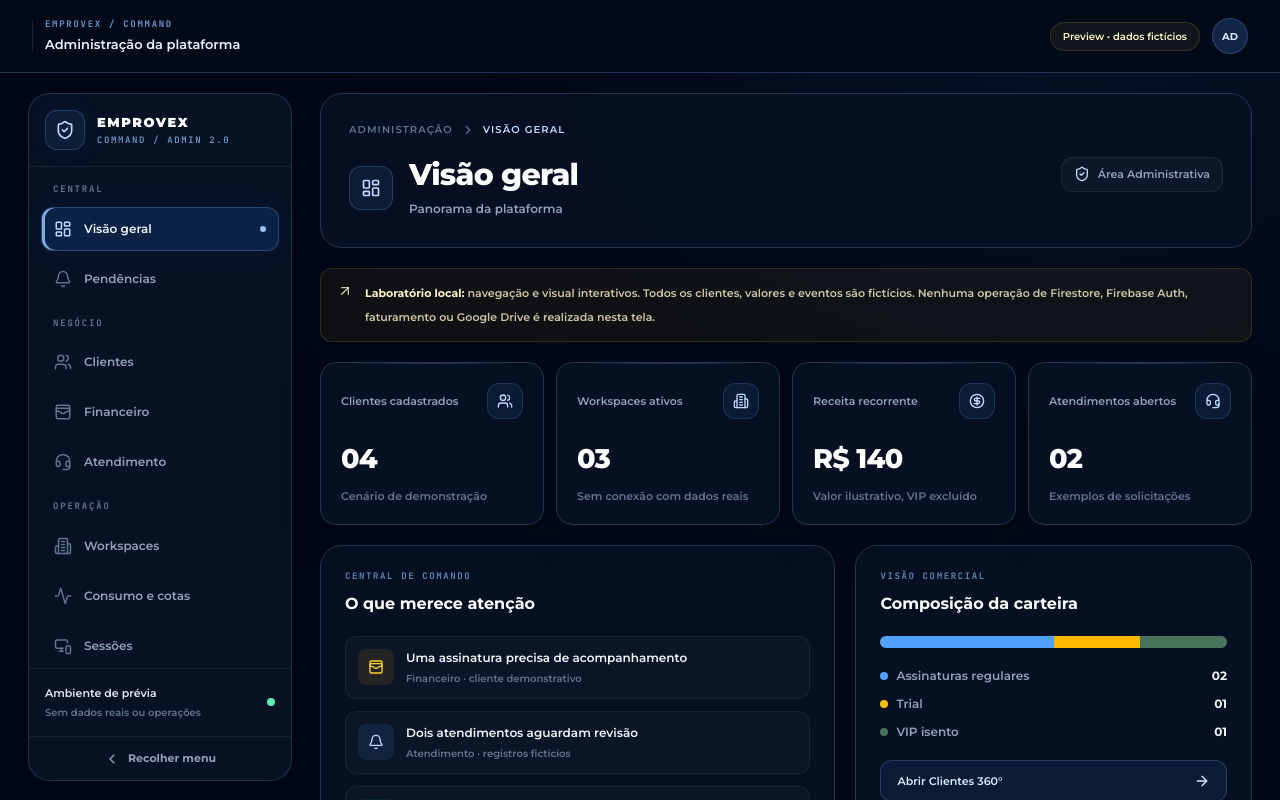
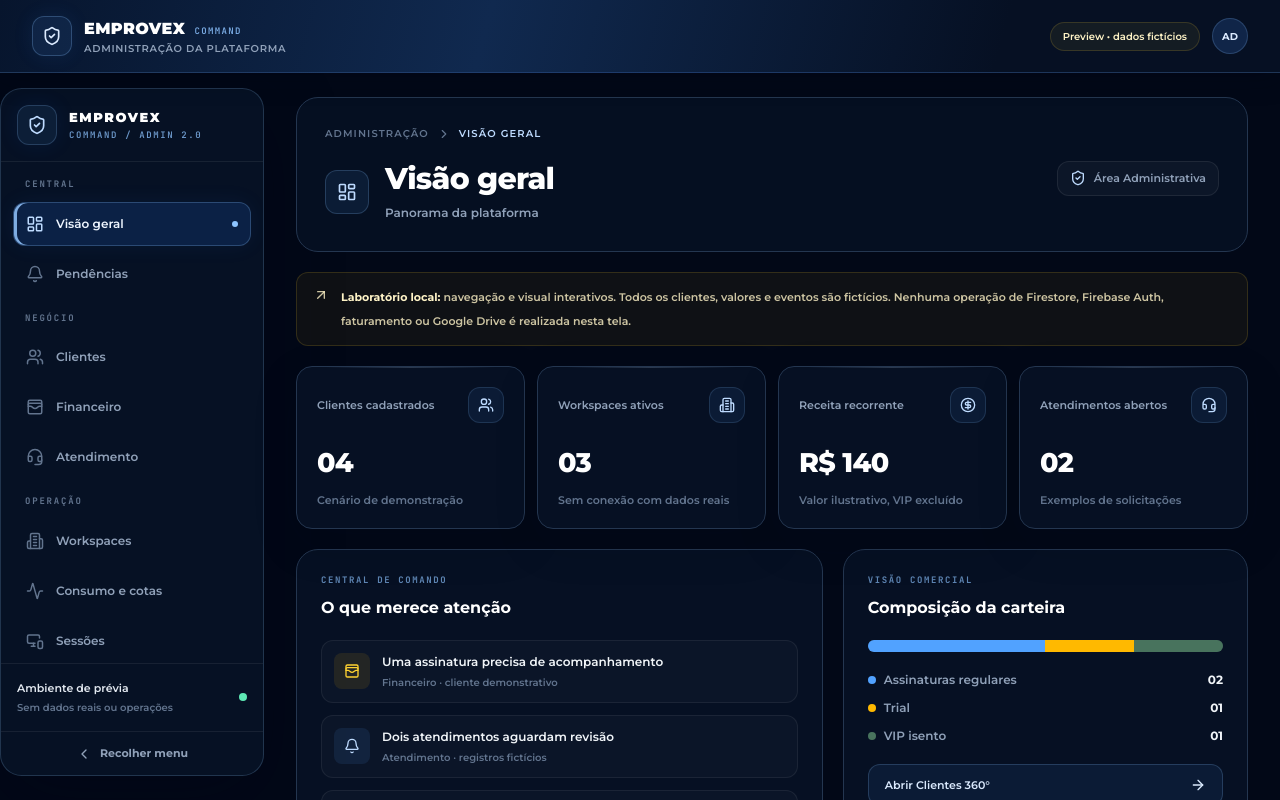
Before and after one commit to aprov-hgesm/Controles-de-Empenhos---Aprov, a Next.js app: page /admin2-preview in a window 1280 px wide. Shown: the top 800 px of the page. Built offline with nearby package versions, Linux system fonts and the light colour scheme.

Commit message:
feat(admin2): expandir shell a largura total e alinhar cabeçalho ao EMPROVEX

```diff
--- a/components/admin2/shell/AdminCommandPreview.tsx
+++ b/components/admin2/shell/AdminCommandPreview.tsx
@@ -289,16 +289,18 @@ export function AdminCommandPreview() {
         <div className="absolute inset-0 bg-[radial-gradient(ellipse_at_84%_0%,rgba(36,84,151,0.11),transparent_40%)]" />
         <div className="absolute inset-x-0 top-0 h-px bg-gradient-to-r from-transparent via-blue-300/25 to-transparent" />
       </div>
-      <header className="sticky top-0 z-30 border-b border-[#243650] bg-[#030B1B]/95 backdrop-blur-xl">
+      <header className="sticky top-0 z-30 border-b border-[#31517a]/60 bg-[linear-gradient(105deg,#07152d_0%,#10294f_38%,#061023_78%)] shadow-[0_4px_28px_rgba(0,4,20,0.26)] backdrop-blur-xl">
         <div className="flex h-[72px] items-center justify-between gap-4 px-4 sm:px-6 lg:px-8">
           <div className="flex min-w-0 items-center gap-3">
             <AdminCommandMobileMenuButton onClick={() => setMobileOpen(true)} />
-            <div className="hidden h-8 w-px bg-white/10 lg:block" />
+            <div className="hidden h-10 w-10 shrink-0 place-items-center rounded-xl border border-blue-300/25 bg-blue-400/10 text-blue-100 shadow-[0_0_20px_rgba(59,130,246,0.1)] sm:grid">
+              <ShieldCheck className="h-5 w-5" aria-hidden="true" />
+            </div>
             <div className="min-w-0">
-              <p className="truncate font-mono text-[9px] font-bold uppercase tracking-[0.19em] text-blue-300/75">
-                EMPROVEX / COMMAND
+              <p className="truncate text-[16px] font-black tracking-[0.025em] text-white">
+                EMPROVEX <span className="ml-1 font-mono text-[9px] font-semibold tracking-[0.15em] text-blue-300/85">COMMAND</span>
               </p>
-              <p className="mt-1 truncate text-[13px] font-semibold text-slate-100">Administração da plataforma</p>
+              <p className="truncate text-[10px] font-semibold uppercase tracking-[0.07em] text-slate-400">Administração da plataforma</p>
             </div>
           </div>
           <div className="flex items-center gap-3">
@@ -312,7 +314,7 @@ export function AdminCommandPreview() {
         </div>
       </header>
 
-      <div className="relative mx-auto flex max-w-[1750px] items-start gap-5 px-3 py-4 sm:px-5 lg:gap-7 lg:px-7 lg:py-5">
+      <div data-testid="admin2-edge-to-edge-shell" className="relative flex min-h-[calc(100dvh-72px)] w-full items-start gap-0">
         <AdminCommandSidebar
           activeId={activeId}
           onNavigate={navigate}
@@ -321,7 +323,7 @@ export function AdminCommandPreview() {
           mobileOpen={mobileOpen}
           onCloseMobile={closeMobile}
         />
-        <main className="min-w-0 flex-1" id="admin2-preview-content">
+        <main className="min-w-0 flex-1 bg-[#020817] px-4 pb-8 pt-5 sm:px-6 lg:px-8 lg:pt-6 2xl:px-10" id="admin2-preview-content">
           <div className="mb-5 rounded-[22px] border border-[#243650] bg-[#071225]/80 px-5 py-6 sm:px-7 sm:py-7">
             <div className="flex flex-wrap items-center gap-2 text-[10px] font-semibold uppercase tracking-[0.11em] text-slate-500">
               <span>Administração</span>
```
